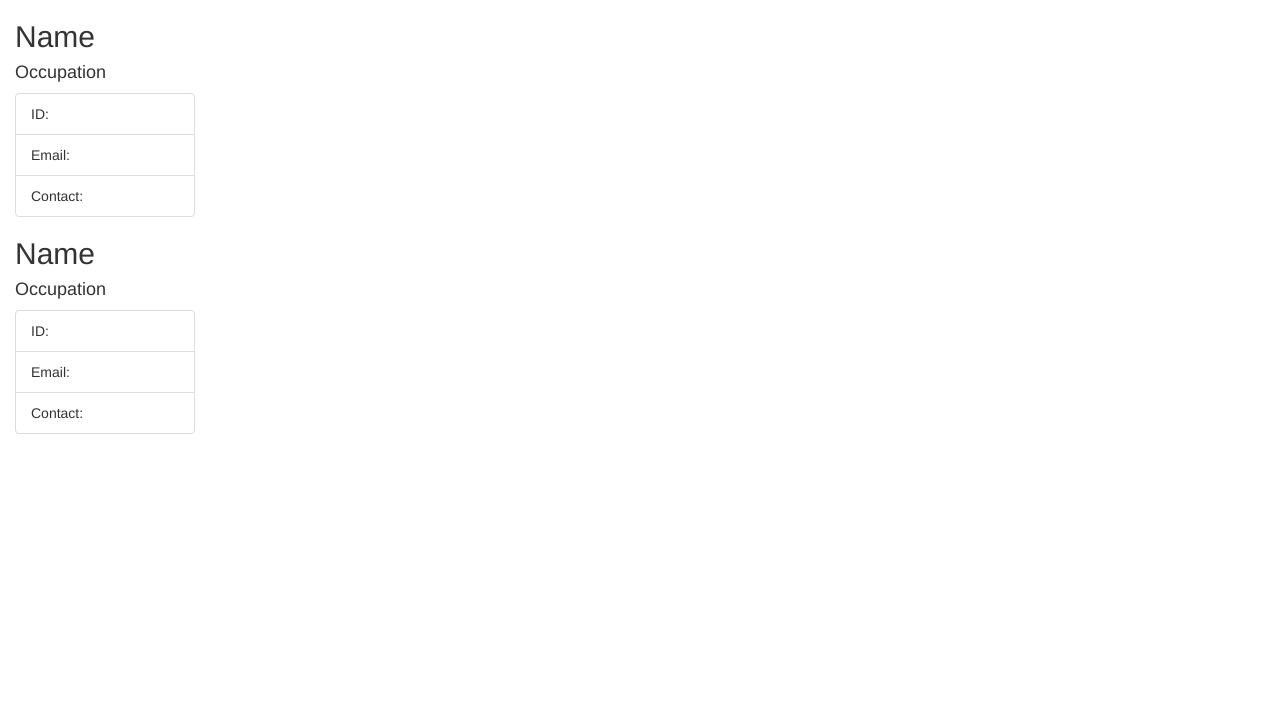
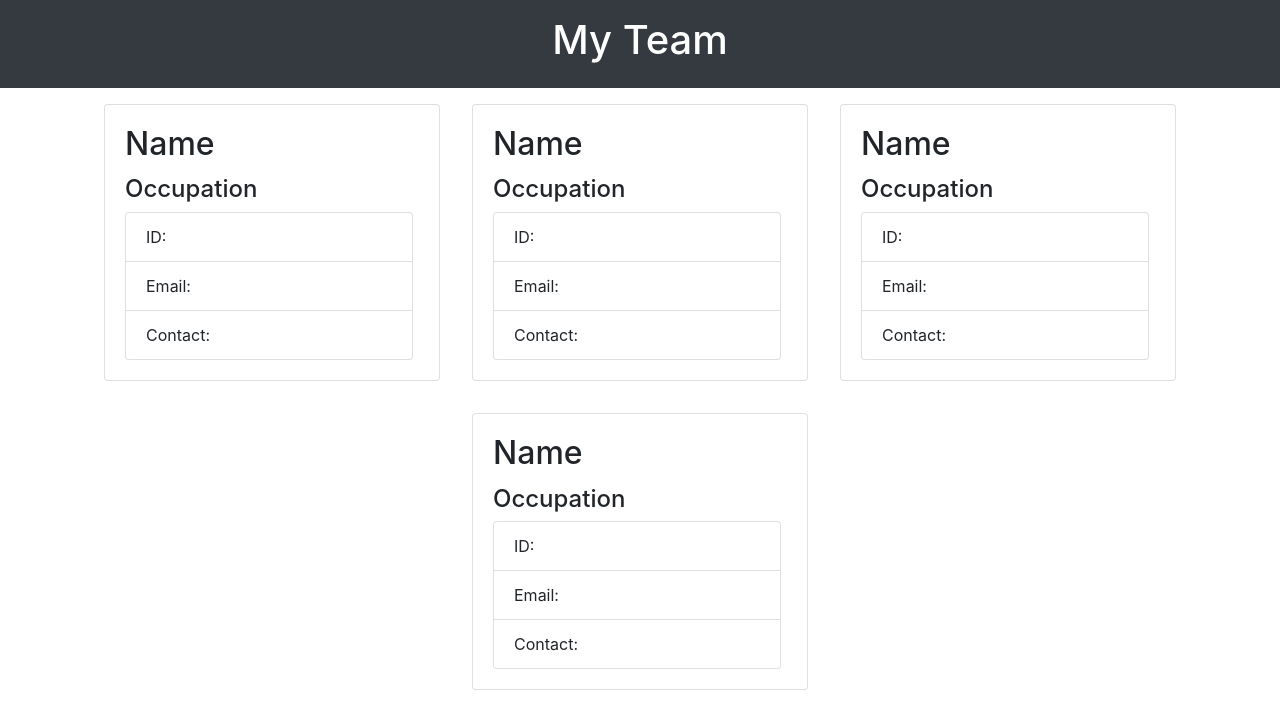
Before and after one commit to chrisnunez/Team-profile-generator, a website: page dist/myTeam.html in a window 1280 px wide. Drawn offline with nearby package versions, Linux system fonts and the light colour scheme.

Commit message:
updated html UI

```diff
--- a/dist/myTeam.html
+++ b/dist/myTeam.html
@@ -4,11 +4,13 @@
     <meta charset="UTF-8">
     <meta http-equiv="X-UA-Compatible" content="IE=edge">
     <meta name="viewport" content="width=device-width, initial-scale=1.0">
-    <link rel="stylesheet" href="https://cdn.jsdelivr.net/npm/bootstrap@3.4.1/dist/css/bootstrap.min.css" integrity="sha384-HSMxcRTRxnN+Bdg0JdbxYKrThecOKuH5zCYotlSAcp1+c8xmyTe9GYg1l9a69psu" crossorigin="anonymous">
+    <link rel="stylesheet" href="https://cdn.jsdelivr.net/npm/bootstrap@4.0.0/dist/css/bootstrap.min.css" integrity="sha384-Gn5384xqQ1aoWXA+058RXPxPg6fy4IWvTNh0E263XmFcJlSAwiGgFAW/dAiS6JXm" crossorigin="anonymous">
     <title>My Team</title>
 </head>
 <body>
-    <div class="card col-lg-4 col-md-6" style="width: 18rem;">
+  <div class="p-3 bg-dark text-white text-center"><h1>My Team</h1></div>
+    <div class="row row-cols-auto justify-content-center">
+    <div class="card m-3" style="width: 21rem;">
         <div class="card-body align-center">
           <h2 class="card-title ">Name</h2>
           <h4> Occupation </h4>
@@ -20,9 +22,10 @@
             </ul>
           </div>
         </div>
+        </div>
 
 
-      <div class="card" style="width: 18rem;">
+      <div class="card m-3" style="width: 21rem;">
         <div class="card-body align-center">
           <h2 class="card-title ">Name</h2>
           <h4> Occupation </h4>
@@ -35,6 +38,38 @@
           </div>
         </div>
       </div>
+
+      <div class="card m-3" style="width: 21rem;">
+        <div class="card-body align-center">
+          <h2 class="card-title ">Name</h2>
+          <h4> Occupation </h4>
+          <div class="card" style="width: 18rem;">
+            <ul class="list-group list-group-flush">
+              <li class="list-group-item">ID: </li>
+              <li class="list-group-item">Email: </li>
+              <li class="list-group-item">Contact: </li>
+            </ul>
+          </div>
+        </div>
+        </div>
+
+        <div class="card m-3" style="width: 21rem;">
+          <div class="card-body align-center">
+            <h2 class="card-title ">Name</h2>
+            <h4> Occupation </h4>
+            <div class="card" style="width: 18rem;">
+              <ul class="list-group list-group-flush">
+                <li class="list-group-item">ID: </li>
+                <li class="list-group-item">Email: </li>
+                <li class="list-group-item">Contact: </li>
+              </ul>
+            </div>
+          </div>
+          </div>
+
     </div>
-</body>
+
+  </body>
+  <script src="https://cdn.jsdelivr.net/npm/bootstrap@3.4.1/dist/js/bootstrap.min.js" integrity="sha384-aJ21OjlMXNL5UyIl/XNwTMqvzeRMZH2w8c5cRVpzpU8Y5bApTppSuUkhZXN0VxHd" crossorigin="anonymous"></script>
+
 </html>
```
